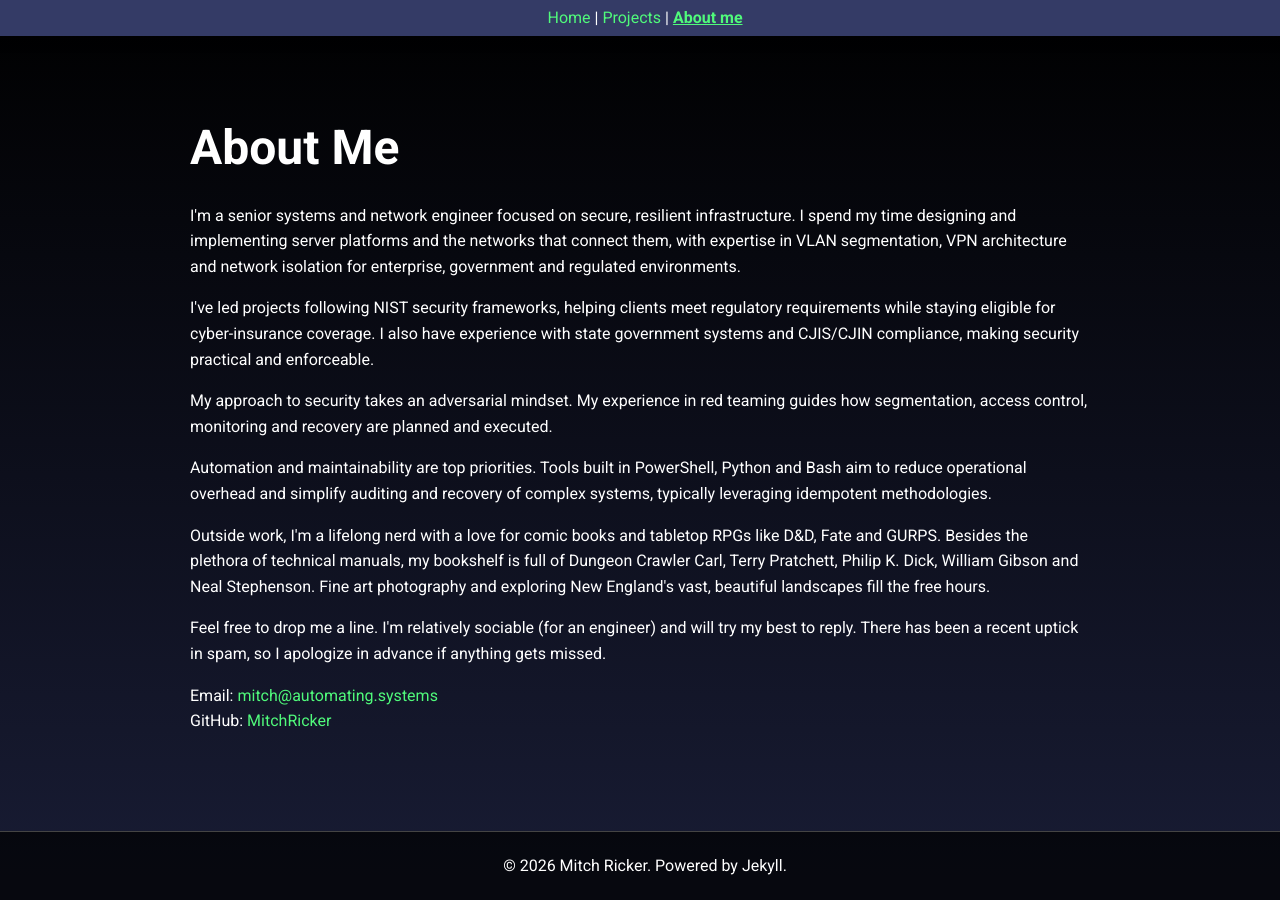
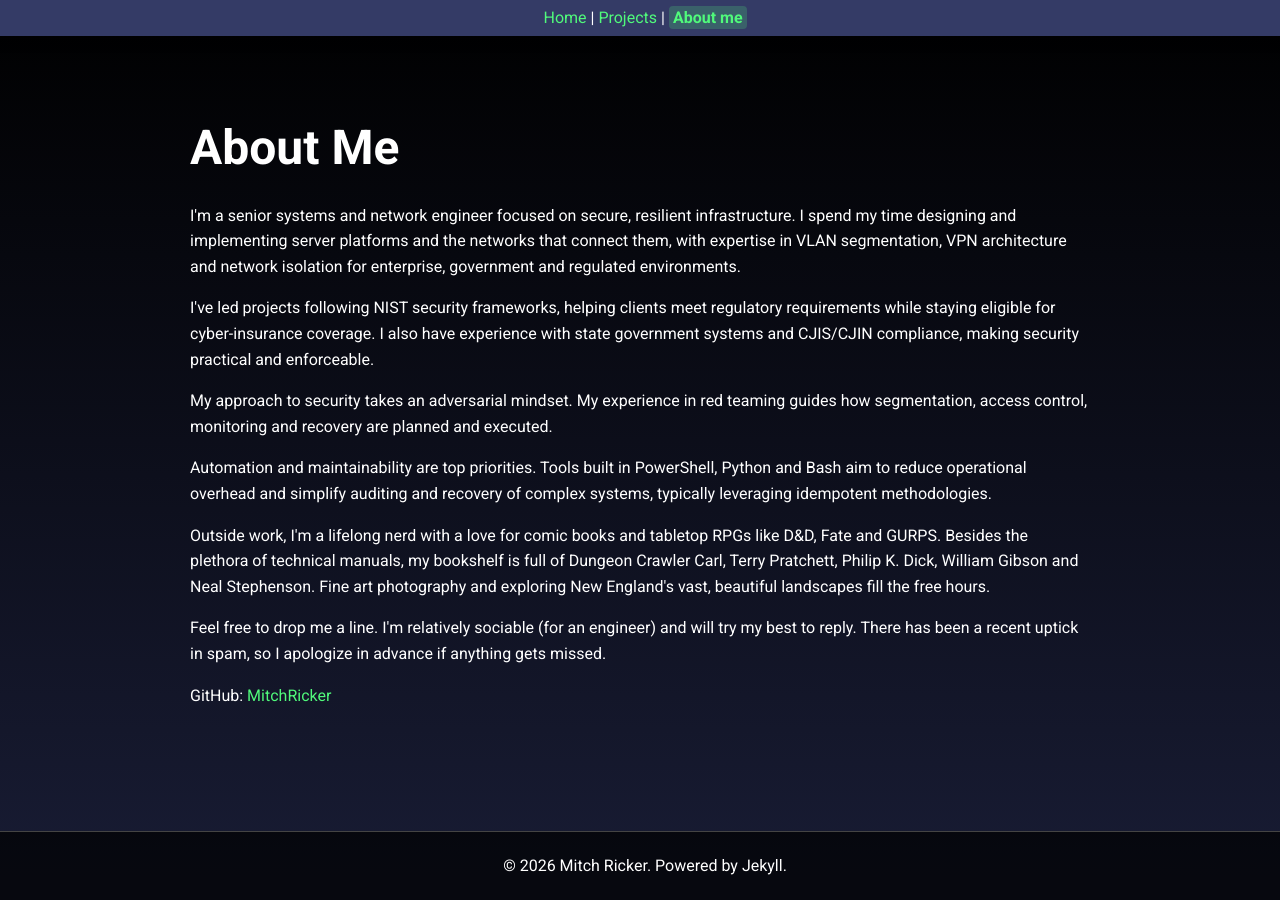
Before and after one commit to mitchricker/mitchricker.github.io, a Jekyll site: the page built from about.html, in a window 1280 px wide and 900 px high. Built offline with Jekyll 4.4.1, drawn with Linux system fonts in a browser that asks for light colours.

Commit message:
Remove email from about and tweak active nav style
Remove the direct link from about.html (and the generated _site/about.html) to avoid exposing a raw contact address. Replace the previous underline for nav a.active with a subtle green background, border-radius, and padding in style.css (and _site/style.css) to improve visual emphasis.

```diff
--- a/about.html
+++ b/about.html
@@ -32,7 +32,6 @@ description: About Me - Automating.Systems
   </p>
 
   <p>
-    Email: <a href="mailto:mitch@automating.systems">mitch@automating.systems</a> <br>
     GitHub: <a href="https://github.com/mitchricker">MitchRicker</a>
   </p>
 </section>
--- a/style.css
+++ b/style.css
@@ -141,5 +141,7 @@ a:hover {
 }
 nav a.active {
   font-weight: bold;
-  text-decoration: underline;
+  background-color: rgba(80, 250, 123, 0.2);
+  border-radius: 4px;
+  padding: 2px 4px;
 }
```
Also changed, not shown: 2 other files.
